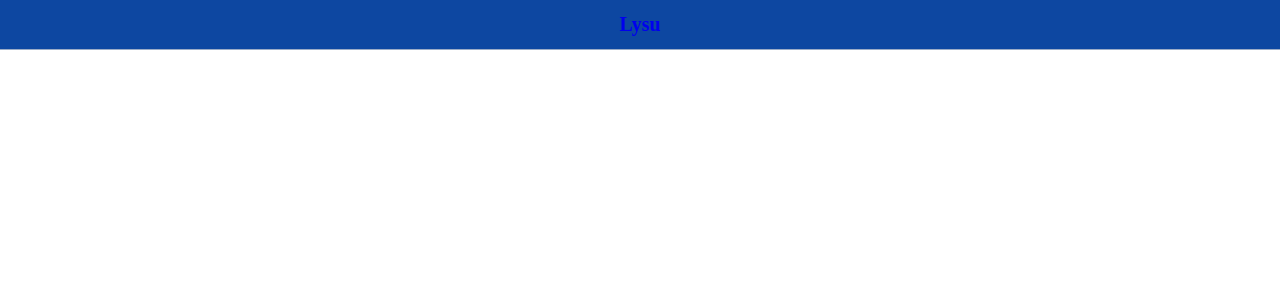
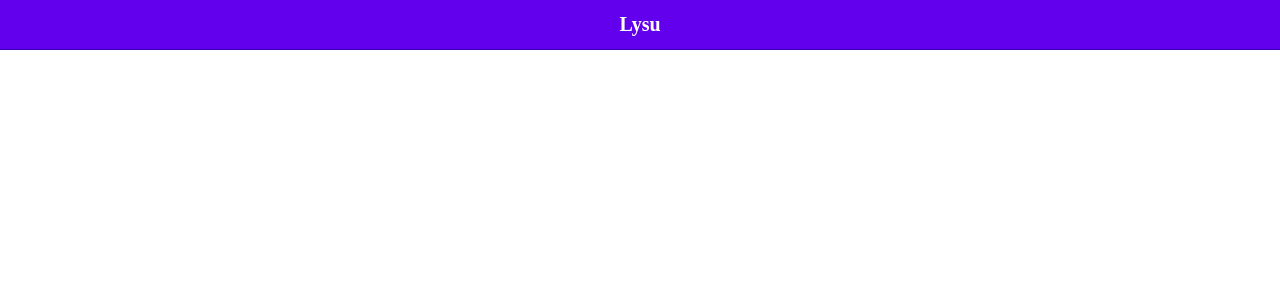
Before and after one commit to jandersonmartins/lysu, a React (Create React App) app: page / in a window 1280 px wide. Shown: the top 300 px of the page. Built offline with nearby package versions, Linux system fonts and the light colour scheme.

Commit message:
Define colors and style link

```diff
--- a/src/Common/Link/Link.styles.js
+++ b/src/Common/Link/Link.styles.js
@@ -1,5 +1,12 @@
 import styled from 'styled-components'
 
-const Link = styled.a``
+const Link = styled.a`
+  &:link,
+  &:visited {
+    font-size: inherit;
+    font-weight: inherit;
+    color: inherit;
+  }
+`
 
 export { Link }
--- a/src/Header/Header.styles.js
+++ b/src/Header/Header.styles.js
@@ -2,7 +2,7 @@ import styled from 'styled-components'
 
 const Header = styled.header`
   height: 5rem;
-  border-bottom: .1rem solid rgba(216, 216, 216, .7);
+  border-bottom: .1rem solid ${props => props.theme.colors.primaryDark};
   display: flex;
   align-items: center;
   justify-content: center;
@@ -11,6 +11,7 @@ const Header = styled.header`
 
 const H1 = styled.h1`
   font-size: 2rem;
+  color: ${props => props.theme.colors.white};
 `
 
 export { Header, H1 }
--- a/src/theme/colors.js
+++ b/src/theme/colors.js
@@ -1,4 +1,6 @@
 export default {
   white: '#fff',
-  primary: '#0d47a1'
+  primary: '#6200EE',
+  primaryDark: '#3700B3',
+  secondary: '#03DAC5'
 }
```
